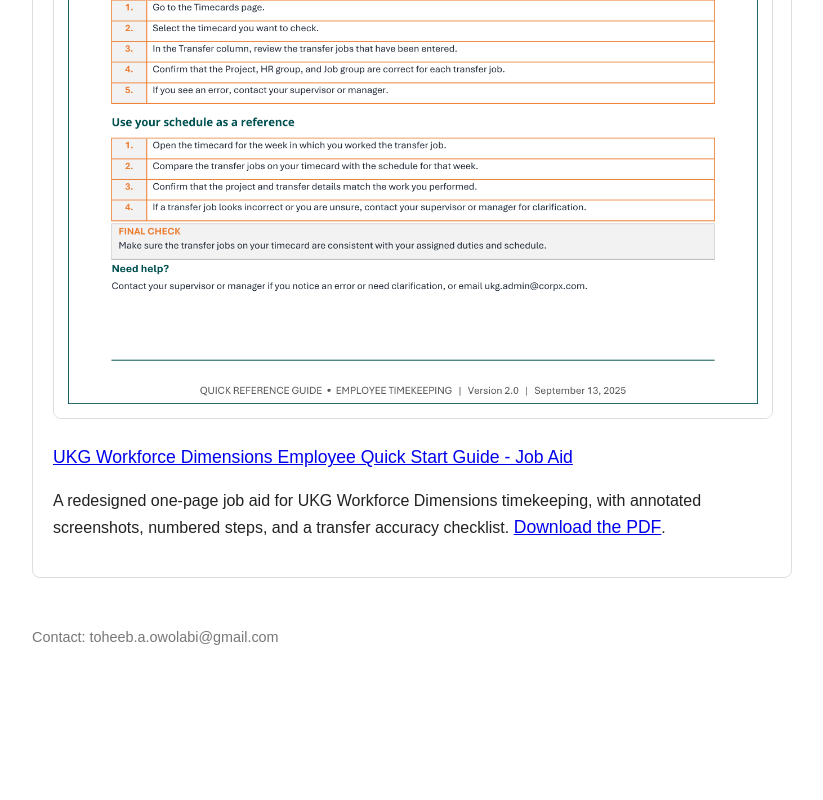
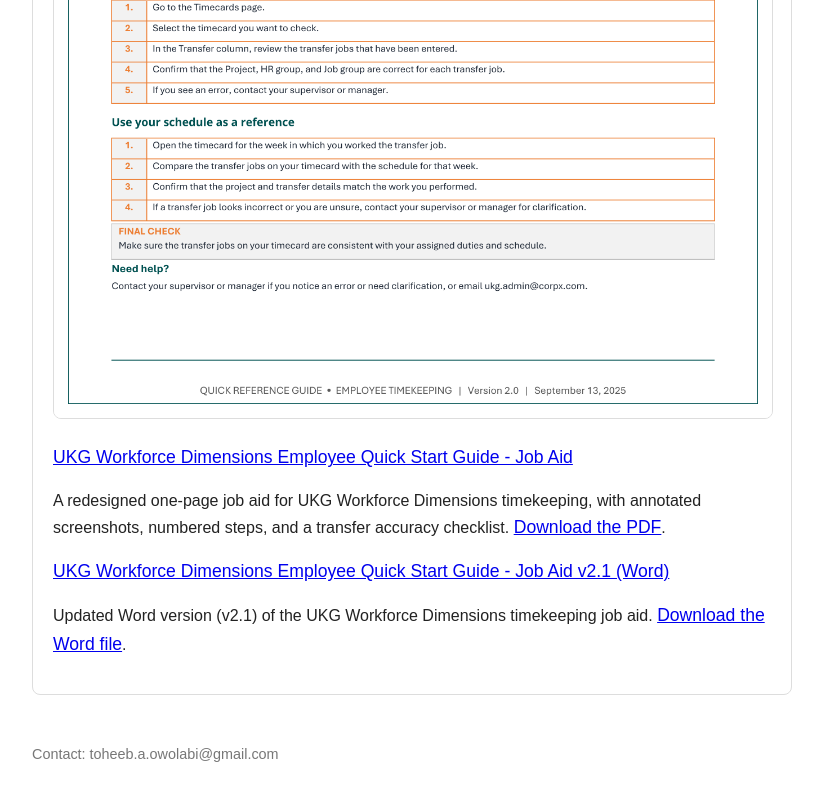
Before and after one commit to toheeb-owolabi/toheeb-owolabi.github.io, a plain HTML site: page index.html in a window 1280 px wide. Shown: the part 2166-2966 px from the top of the page, without its empty margins (228-1051 px from the left). Before the commit the page ends 2863 px from the top, so only its background shows below. Drawn offline with Linux system fonts and the light colour scheme.

Commit message:
Add UKG WFD Quick Start Guide Job Aid v2.1 (Word)

```diff
--- a/index.html
+++ b/index.html
@@ -33,6 +33,8 @@
 <p><a href="work-samples/UKG%20Workforce%20Dimensions%20Employee%20Quick%20Start%20Guide%20Job%20Aid.png"><img src="work-samples/UKG%20Workforce%20Dimensions%20Employee%20Quick%20Start%20Guide%20Job%20Aid.png" alt="UKG Workforce Dimensions Employee Quick Start Guide Job Aid" style="max-width:100%; height:auto; border:1px solid #ddd; border-radius:8px;"></a></p>
 <p><a href="work-samples/UKG%20Workforce%20Dimensions%20Employee%20Quick%20Start%20Guide%20Job%20Aid.pdf">UKG Workforce Dimensions Employee Quick Start Guide - Job Aid</a></p>
 <p>A redesigned one-page job aid for UKG Workforce Dimensions timekeeping, with annotated screenshots, numbered steps, and a transfer accuracy checklist. <a href="work-samples/UKG%20Workforce%20Dimensions%20Employee%20Quick%20Start%20Guide%20Job%20Aid.pdf">Download the PDF</a>.</p>
+<p><a href="work-samples/UKG%20Workforce%20Dimensions%20Employee%20Quick%20Start%20Guide%20Job%20Aid%20v2.1.docx">UKG Workforce Dimensions Employee Quick Start Guide - Job Aid v2.1 (Word)</a></p>
+<p>Updated Word version (v2.1) of the UKG Workforce Dimensions timekeeping job aid. <a href="work-samples/UKG%20Workforce%20Dimensions%20Employee%20Quick%20Start%20Guide%20Job%20Aid%20v2.1.docx">Download the Word file</a>.</p>
 </div>
 
 <footer>
```
Also changed, not shown: 1 other file.
